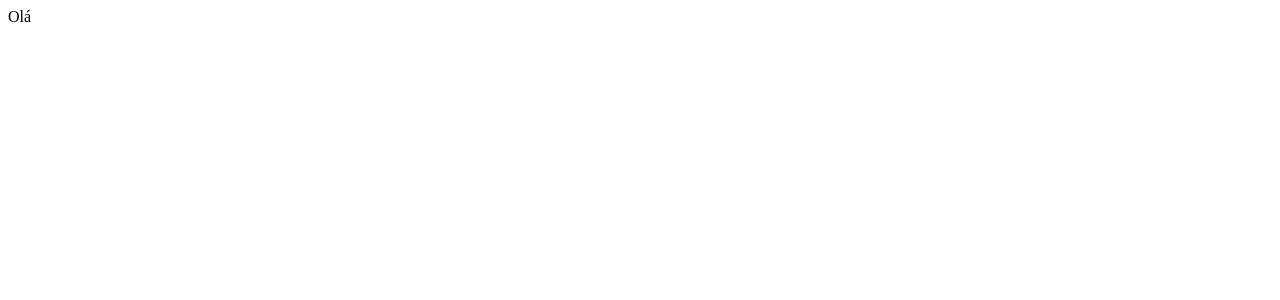
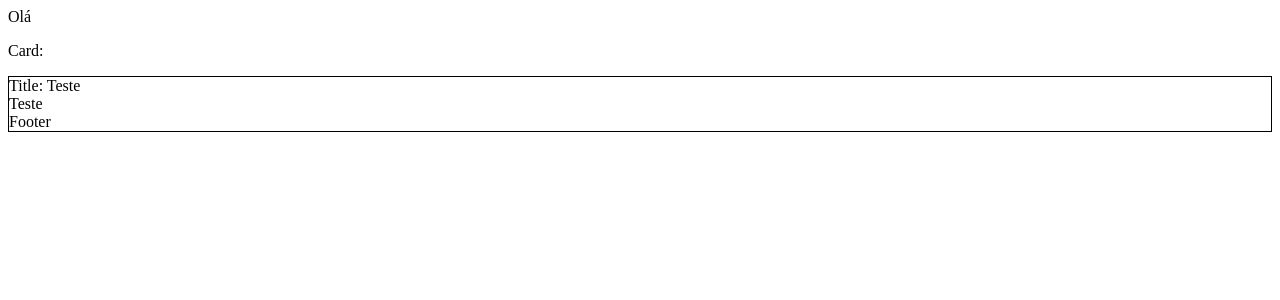
Before and after one commit to Heitor-Cuba/vite-project, a React (Vite) app: page / in a window 1280 px wide. Shown: the top 300 px of the page. Built offline with nearby package versions, Linux system fonts and the light colour scheme.

Commit message:
Introdução aos componentes

```diff
--- a/src/App.tsx
+++ b/src/App.tsx
@@ -1,8 +1,35 @@
+interface ICardProps {
+  title: string;
+  children: React.ReactNode
+}
+
+const Card = (props: ICardProps) => {
+  return (
+    <div style={{ border: '1px solid black'}}>
+      <span> Title: {props.title} </span>
+
+      <div>
+        {props.children}
+      </div>
+
+      <div>
+        Footer
+      </div>
+    </div>
+  )
+}
+
 export function App() {
 
   return (
-    <>
+    <div>
       Olá
-    </>
+
+      <p> Card: </p>
+
+      <Card title='Teste'>
+        Teste
+      </Card>
+    </div>
   )
 }
```
